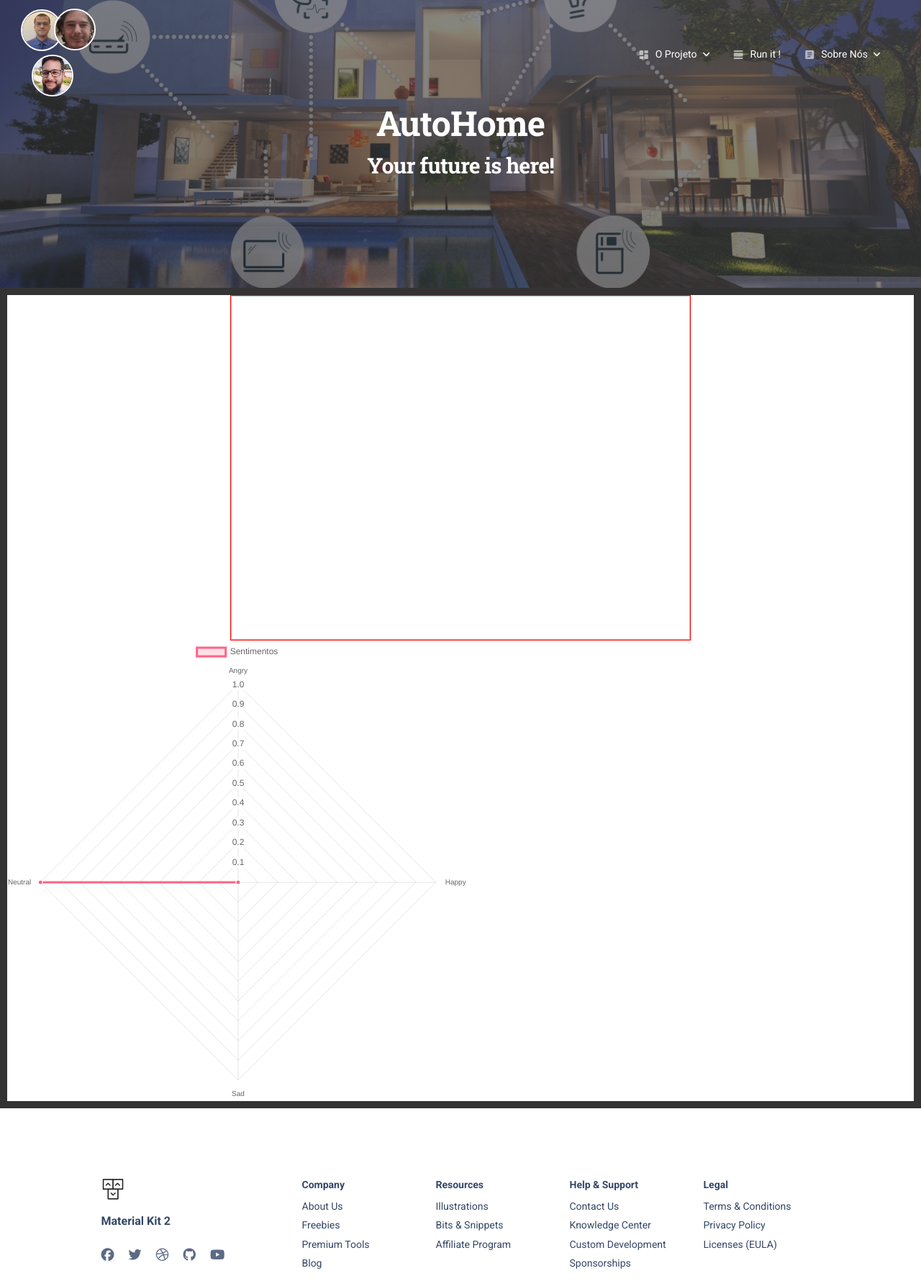
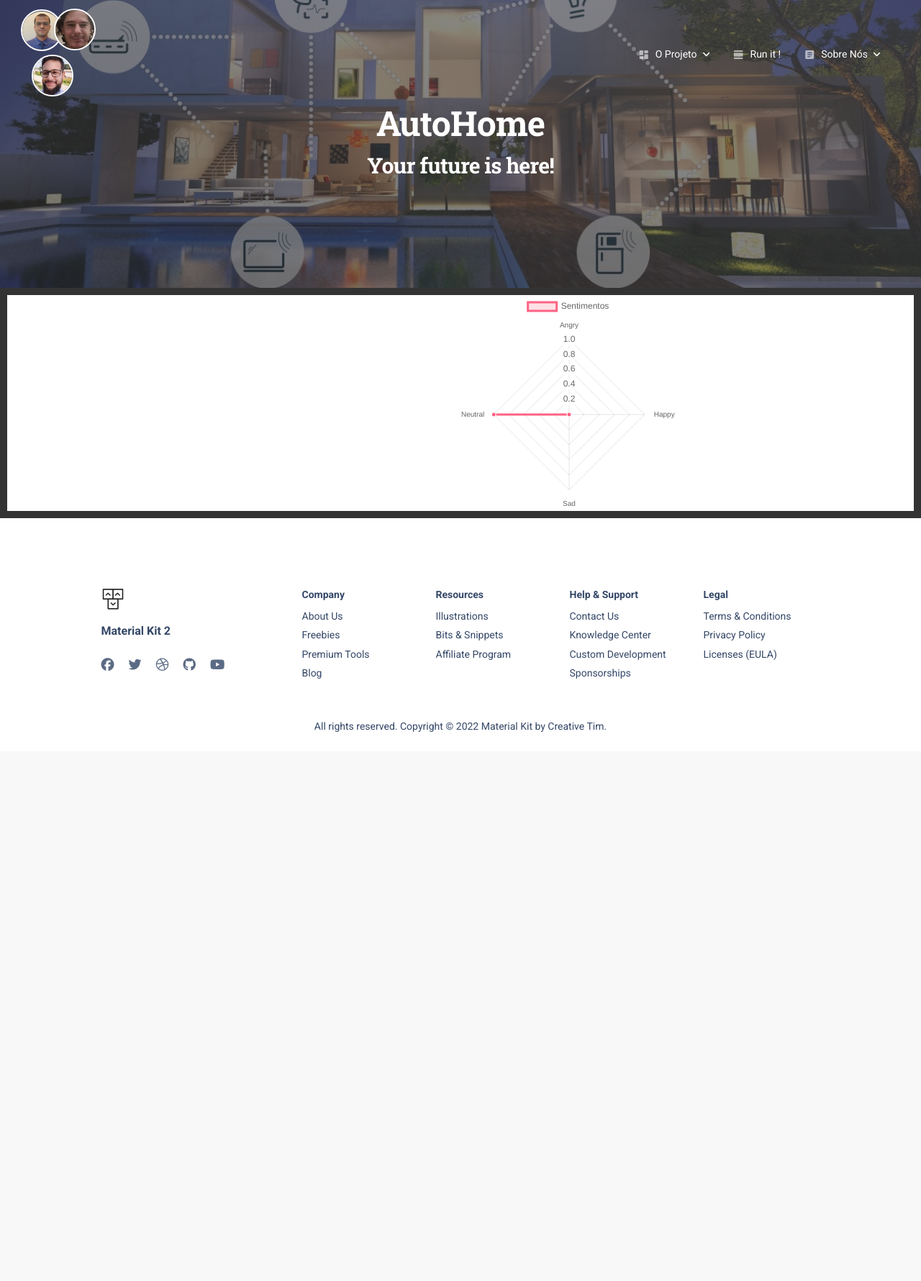
Before and after one commit to adrieligarashi/autohome, a Flask app: page /run in a window 1280 px wide. Shown: the top 1780 px of the page at 72% size. After the commit the page ends 1017 px from the top, so only its background shows below. Run offline with Flask 2, Linux system fonts and the light colour scheme; some libraries are stand-ins or nearby versions.

Commit message:
Funcionando o HTML do RUN IT

```diff
--- a/autohome/templates/autohome_base.html
+++ b/autohome/templates/autohome_base.html
@@ -161,6 +161,7 @@
   </div>
 
   {% block bodyrun %}{% endblock %}
+  {% block body_index %}{% endblock %}
   <!-- <div class="card card-body shadow-xl mx-3 mx-md-4 mt-n6">
     <div class="container">
       <div class="section text-center">
--- a/autohome/templates/run.html
+++ b/autohome/templates/run.html
@@ -6,8 +6,7 @@
         <style>
          #container {
             border: 10px #333 solid;
-            text-align:center;
-            margin:auto
+            width: 100%;
          }
 
          #videoElement {
@@ -15,34 +14,34 @@
             width: 640px;
             height: 480px;
             display: none;
-            background-color: rgb(179, 24, 24);
          }
 
          #imageElement {
             width: 640px;
             height: 480px;
-            background-color: rgb(155, 36, 36);
          }
 
          #canvasElement {
-            position:relative;
-            display: inline-block;
-            width: 640px;
-            height: 480px;
-            margin: 0;
-            border: 1px solid rgb(100, 80, 170);
             display: none;
          }
+
          #photo {
-            width: 640px;
-            height: 480px;
-            border: 1px solid rgb(255, 0, 0);
+            height: 100%;
          }
          #radarChart {
-            width:  640px;
-            height: 480px;
+            height: 50%;
          }
 
+         #div_photo {
+            width: 50%;
+            height: 300px;
+            float:left;
+}
+         #div_radar {
+            width: 50%;
+            /* height: 300px; */
+            margin: 0 auto;
+}
         </style>
         <script src="https://cdn.jsdelivr.net/npm/chart.js"></script>
 
@@ -53,8 +52,8 @@
         <div id="container">
             <video autoplay="true" id="videoElement"></video>
             <canvas id="canvasElement"></canvas>
-            <img id="photo"><canvas id="radarChart"></canvas>
-
+            <div id="div_photo"><img id="photo"></div>
+            <div id="div_radar"><canvas id="radarChart"></canvas></div>
         </div>
 
         <script type="text/javascript" src="https://code.jquery.com/jquery-3.1.1.min.js"></script>
```
Also changed, not shown: autohome/templates/index.html (+10 -0 lines).
